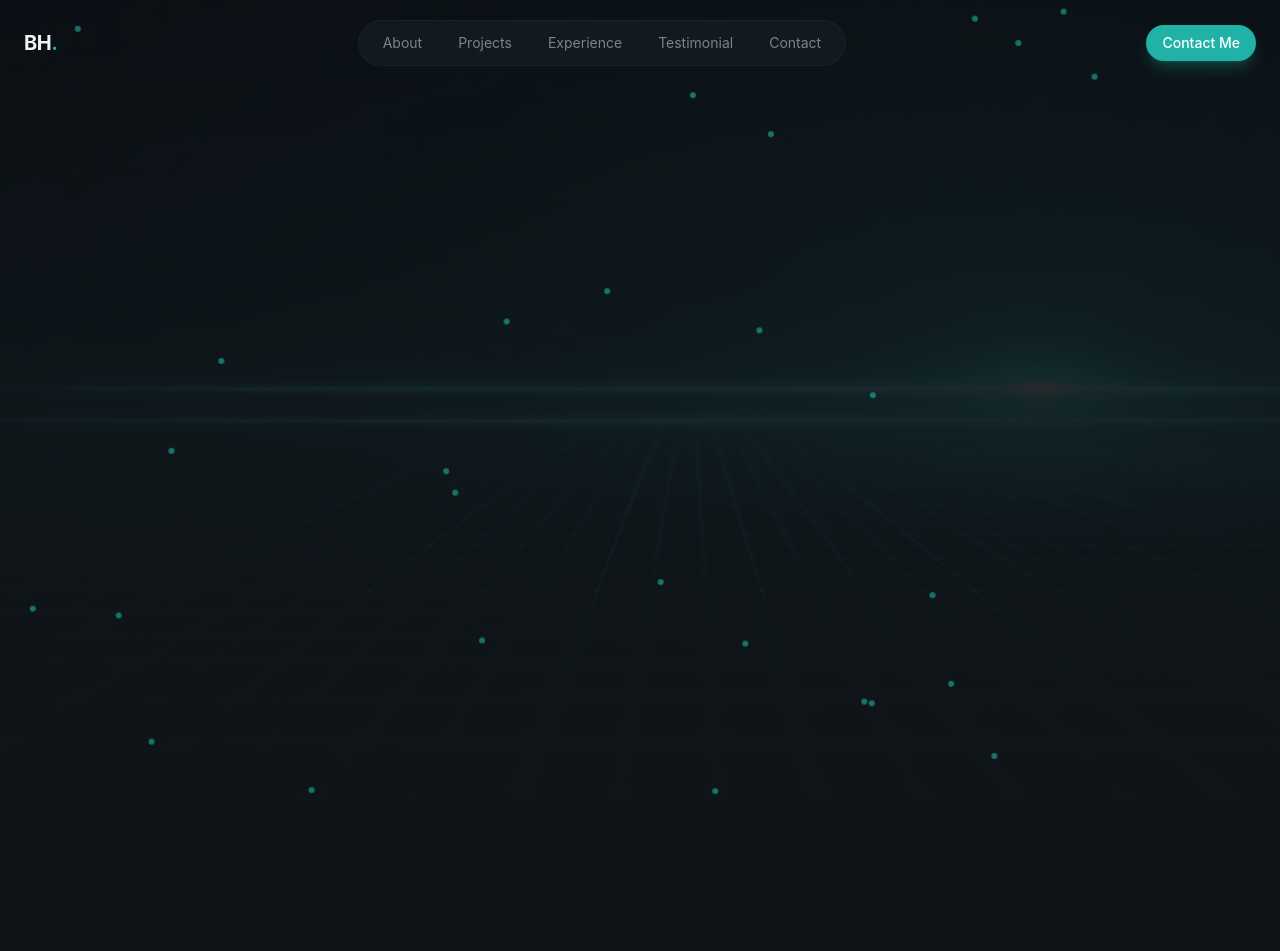
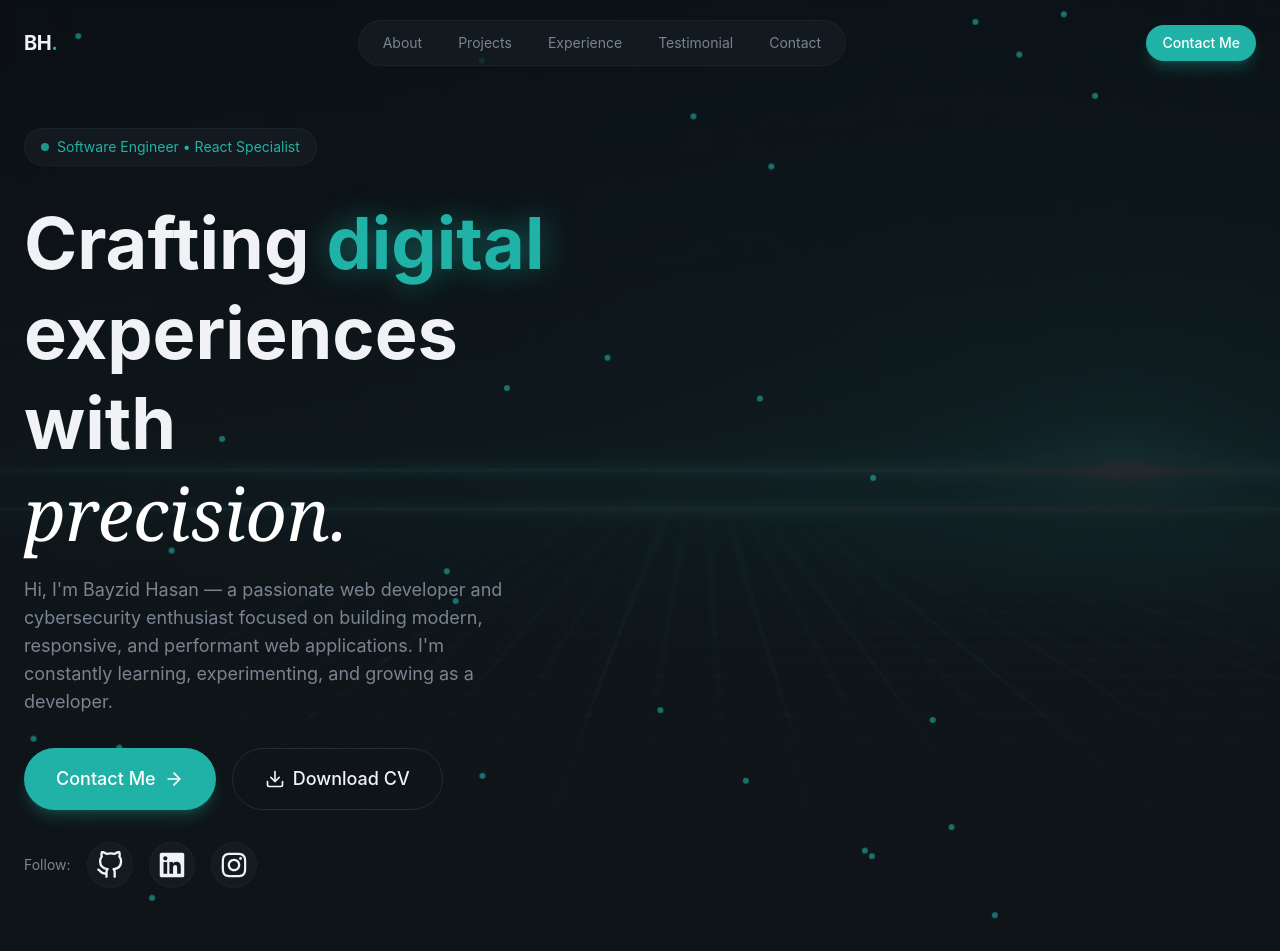
Before and after one commit to dev-bayzid/Portfolio, a Next.js app: page / in a window 1280 px wide. Shown: the top 951 px of the page. Before the commit the page ends 800 px from the top, so only its background shows below. Built offline with nearby package versions, Linux system fonts and the light colour scheme.

Commit message:
add the left side of the hero section and social icons

```diff
--- a/package.json
+++ b/package.json
@@ -9,10 +9,12 @@
     "lint": "eslint"
   },
   "dependencies": {
+    "@react-icons/all-files": "^4.1.0",
     "lucide-react": "^1.22.0",
     "next": "16.2.9",
     "react": "19.2.4",
-    "react-dom": "19.2.4"
+    "react-dom": "19.2.4",
+    "react-icons": "^5.6.0"
   },
   "devDependencies": {
     "@tailwindcss/postcss": "^4",
--- a/src/sections/Hero.jsx
+++ b/src/sections/Hero.jsx
@@ -1,7 +1,12 @@
 "use client";
 
 import { useState, useEffect } from "react";
+import { FiGithub } from "react-icons/fi";
+import { FaLinkedin, FaInstagram } from "react-icons/fa";
 import Image from "next/image";
+import Button from "@/ui/Button";
+import { ArrowRight, Download } from "lucide-react";
+import AnimatedButton from "@/ui/AnimatedButton";
 
 const Hero = () => {
   const [dots, setDots] = useState([]);
@@ -48,6 +53,71 @@ const Hero = () => {
           />
         ))}
       </div>
+
+      {/* Content */}
+      <div className="container mx-auto px-6 pt-32 pb-20 relative z-10">
+        <div className="grid grid-cols-2 gap-12 items-center">
+          {/* Left Column - Text Content */}
+          <div className="space-y-8">
+            <div className="animate-fade-in">
+              <span className="inline-flex items-center gap-2 px-4 py-2 rounded-full glass text-sm text-primary">
+                <span className="w-2 h-2 bg-primary rounded-full animate-pulse" />
+                Software Engineer • React Specialist
+              </span>
+            </div>
+
+            {/* Headline */}
+            <div className="space-y-4">
+              <h1 className="text-5xl md:text-6xl lg:text-7xl font-bold leading-tight animate-fade-in animation-delay-100">
+                Crafting <span className="text-primary glow-text">digital</span>
+                <br />
+                experiences with
+                <br />
+                <span className="font-serif italic font-normal text-white">
+                  precision.
+                </span>
+              </h1>
+              <p className="text-lg text-muted-foreground max-w-lg animate-fade-in animation-delay-200 animate-fade-in animation-delay-200">
+                Hi, I'm Bayzid Hasan — a passionate web developer and
+                cybersecurity enthusiast focused on building modern, responsive,
+                and performant web applications. I'm constantly learning,
+                experimenting, and growing as a developer.
+              </p>
+            </div>
+
+            {/* CTAs */}
+            <div className="flex flex-wrap gap-4 animate-fade-in animation-delay-300">
+              <Button size="lg">
+                Contact Me <ArrowRight className="w-5 h-5"></ArrowRight>
+              </Button>
+              <AnimatedButton>
+                <Download className="w-5 h-5"></Download> Download CV
+              </AnimatedButton>
+            </div>
+
+            {/* Social Links */}
+            <div className="flex items-center gap-4 animate-fade-in animation-delay-400">
+              <span className="text-sm text-muted-foreground">Follow:</span>
+              {[
+                { icon: FiGithub, href: "https://github.com/dev-bayzid" },
+                {
+                  icon: FaLinkedin,
+                  href: "www.linkedin.com/in/bayzid-hasan-dev",
+                },
+                {
+                  icon: FaInstagram,
+                  href: "https://www.instagram.com/dev_bayzid/",
+                },
+              ].map((social, ind) => (
+                <a key={ind} href={social.href} className="p-2 rounded-full glass hover:bg-primary/10 hover:text-primary">
+                  {<social.icon size={28}/>}
+                </a>
+              ))}
+            </div>
+          </div>
+          {/* Right Column - Profile Image */}
+        </div>
+      </div>
     </section>
   );
 };
--- /dev/null
+++ b/src/ui/AnimatedButton.jsx
@@ -0,0 +1,40 @@
+"use client"
+
+const AnimatedButton = ({children}) => {
+  return (
+    <button
+      className="relative bg-transparent border border-border
+        text-foreground hover:border-primary/50 transition-all
+        duration-1000 focus:outline-none focus-visible:ring-2
+        focus-visible:ring-primary focus-visible:ring-offset-2
+        disabled:opacity-50 disabled:cursor-not-allowed group
+        px-8 py-4 text-lg font-medium rounded-full overflow-visible
+        animated-border"
+    >
+      {/* Animated SVG Border */}
+      <svg
+        className="absolute left-0 top-0 w-full h-full pointer-events-none download-cv-border"
+        viewBox="0 0 200 60"
+        preserveAspectRatio="none"
+        style={{ overflow: "visible" }}
+      >
+        <path
+          d="M 30,1 A 29,29 0 0 0 1,30 L 1,30 A 29,29 0 0 0 30,59 L 170,59 A 29,29 0 0 0 199,30 L 199,30 A 29,29 0 0 0 170,1 Z"
+          fill="none"
+          stroke="var(--color-primary)"
+          strokeWidth="2"
+          strokeDasharray="400 550"
+          strokeDashoffset="400"
+          strokeLinecap="round"
+          strokeLinejoin="round"
+          className="animated-border-path"
+        />
+      </svg>
+      <span className="relative z-10 flex items-center justify-center gap-2">
+        {children}
+      </span>
+    </button>
+  );
+};
+
+export default AnimatedButton;
```
Also changed, not shown: 1 other file (tests, documents, lock files or other folders).
